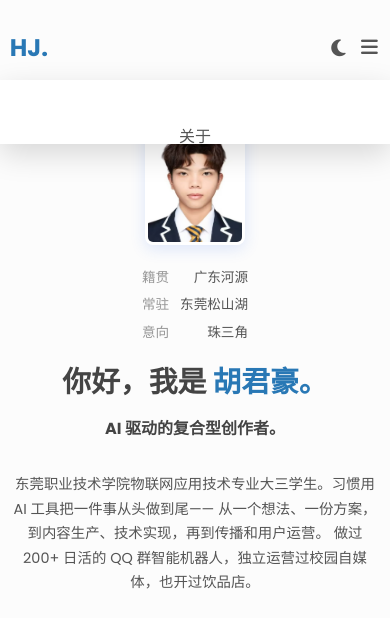
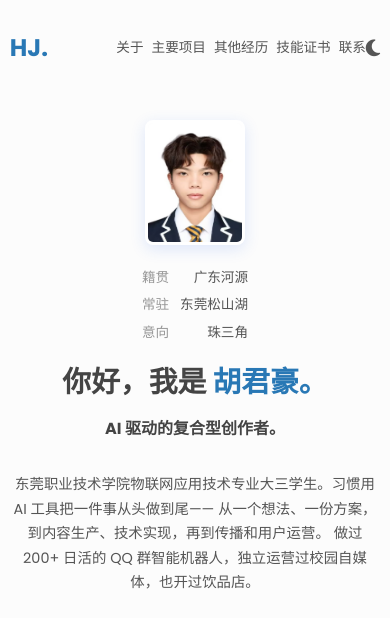
Before and after one commit to Jh-SKILL/resume, a plain HTML site: page index.html in a window 390 px wide. Shown: the top 618 px of the page. Drawn offline with Linux system fonts and the light colour scheme.

Commit message:
Update styles.css

```diff
--- a/styles.css
+++ b/styles.css
@@ -645,36 +645,35 @@ main {
   }
 
   .nav__list {
-    flex-direction: column;
-    padding: 2em 1.5em;
-    position: fixed;
-    right: 0;
-    left: 0;
-    top: 5em;
-    background-color: #fff;
-    width: 100%;
-    height: 0;
-    overflow: hidden;
-    transition: height 0.3s ease-in-out;
-    box-shadow: 0 10px 30px rgba(0,0,0,0.15);
-    z-index: 1000;
+    flex-direction: row;
+    flex-wrap: wrap;
+    justify-content: center;
+    gap: 0.5em;
+    position: static;
+    width: auto;
+    height: auto;
+    max-height: none;
+    overflow: visible;
+    background: transparent;
+    box-shadow: none;
+    z-index: auto;
     margin: 0;
+    padding: 0;
   }
 
   .display-nav-list {
-    height: calc(100vh - 5em);
-    overflow-y: auto;
+    height: auto;
+    overflow: visible;
   }
 
   .nav__list-item {
-    margin: 0.8em 0;
-    font-size: 1rem;
+    margin: 0;
+    font-size: 0.85rem;
     text-align: center;
   }
 
   .nav__hamburger {
-    display: flex;
-    margin-left: 0.8em;
+    display: none;
   }
 
   .about {
```
